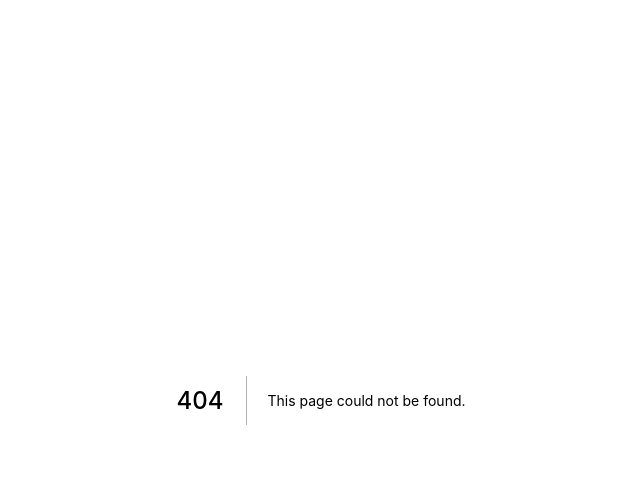
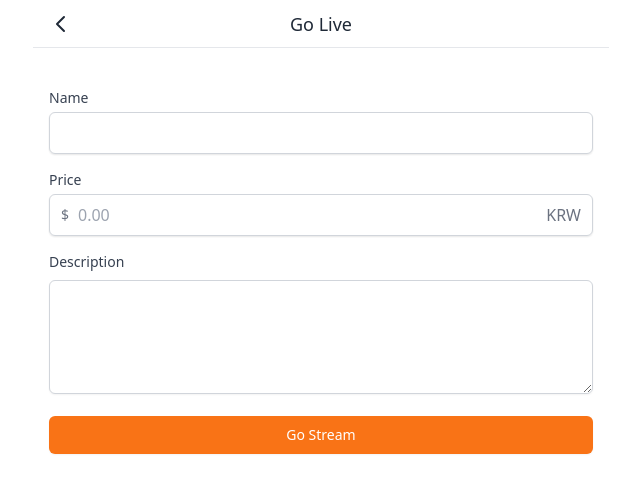
Before and after one commit to J-Rigondo/carrot-market, a Next.js app: page /streams/create in a window 1280 px wide. Before the commit this address had no page. Shown: the top 492 px of the page, without its empty margins (319-959 px from the left). Built offline with nearby package versions, Linux system fonts and the light colour scheme.

Commit message:
스트림 생성 페이지

```diff
--- a/pages/live/create.tsx
+++ /dev/null
@@ -1,27 +0,0 @@
-import { NextPage } from 'next';
-import Layout from 'components/layout';
-import Input from 'components/base/Input';
-import TextArea from 'components/base/TextArea';
-import Button from 'components/base/Button';
-
-const Create: NextPage = () => {
-  return (
-    <Layout canGoBack title="Go Live">
-      <form className=" space-y-4 py-10 px-4">
-        <Input required label="Name" name="name" type="text" />
-        <Input
-          required
-          label="Price"
-          placeholder="0.00"
-          name="price"
-          type="text"
-          kind="price"
-        />
-        <TextArea name="description" label="Description" />
-        <Button text="Go live" />
-      </form>
-    </Layout>
-  );
-};
-
-export default Create;
--- /dev/null
+++ b/pages/streams/create.tsx
@@ -0,0 +1,70 @@
+import { NextPage } from 'next';
+import Layout from 'components/layout';
+import Input from 'components/base/Input';
+import TextArea from 'components/base/TextArea';
+import Button from 'components/base/Button';
+import { useForm } from 'react-hook-form';
+import useMutation from 'libs/client/useMutation';
+import { useEffect } from 'react';
+import { useRouter } from 'next/router';
+import { Stream, Message } from '@prisma/client';
+
+interface ICreateForm {
+  name: string;
+  description: string;
+  price: string;
+}
+
+interface ICreateResponse {
+  ok: boolean;
+  stream: Stream;
+}
+
+const Create: NextPage = () => {
+  const router = useRouter();
+  const { register, handleSubmit } = useForm<ICreateForm>();
+  const [createStream, { loading, data }] =
+    useMutation<ICreateResponse>(`/api/streams`);
+
+  useEffect(() => {
+    if (data && data.ok) {
+      router.push(`/streams/${data.stream.id}`);
+    }
+  }, [data]);
+
+  const onValid = (form: ICreateForm) => {
+    if (loading) return;
+    createStream(form);
+  };
+
+  return (
+    <Layout canGoBack title="Go Live">
+      <form className=" space-y-4 py-10 px-4" onSubmit={handleSubmit(onValid)}>
+        <Input
+          register={register('name')}
+          required
+          label="Name"
+          name="name"
+          type="text"
+        />
+        <Input
+          register={register('price', { valueAsNumber: true })}
+          required
+          label="Price"
+          placeholder="0.00"
+          name="price"
+          type="text"
+          kind="price"
+        />
+        <TextArea
+          register={register('description')}
+          name="description"
+          label="Description"
+        />
+        <Button text={loading ? 'Loading...' : 'Go Stream'} />
+      </form>
+    </Layout>
+  );
+};
+
+export default Create;
```
